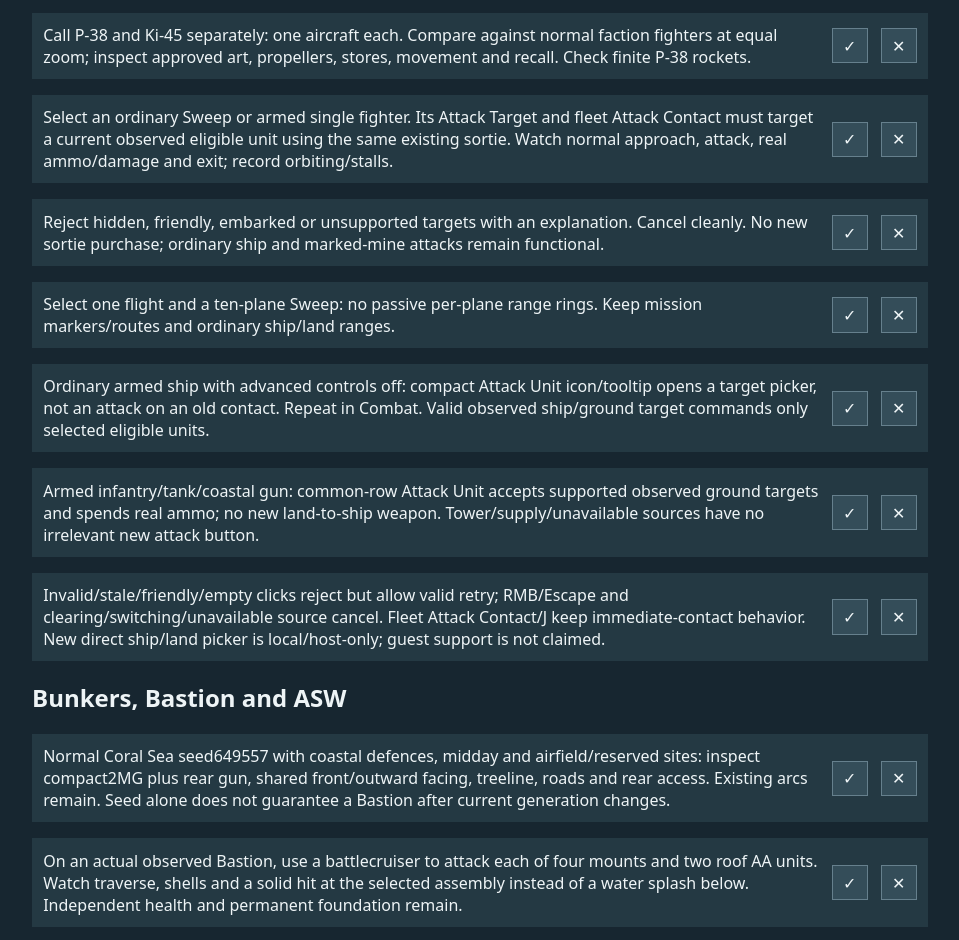
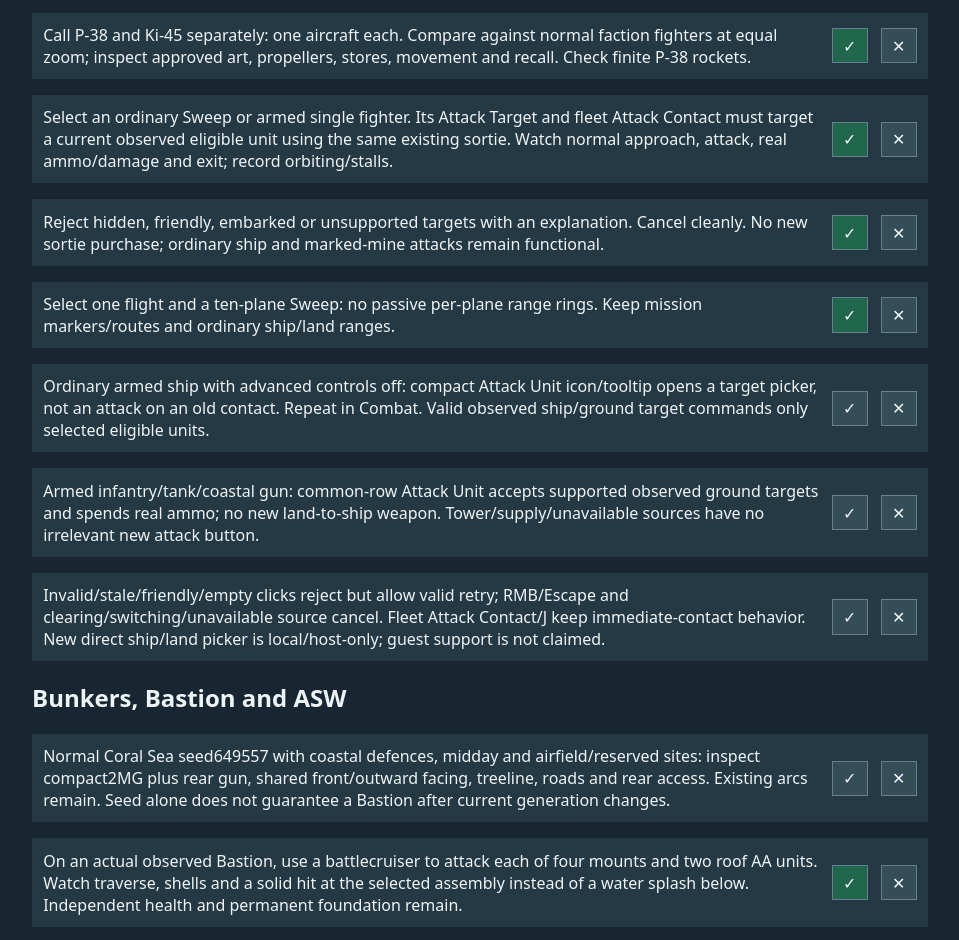
Before and after one commit to Irontaxi/sea-of-steel-qa, a plain HTML site: page local/local-cl3262.html in a window 1280 px wide. Shown: the part 3500-4440 px from the top of the page, without its empty margins (160-1119 px from the left). Drawn offline with Linux system fonts and the light colour scheme.

Commit message:
Merge six explicit local CL3262 human passes

```diff
--- a/local/local-cl3262.html
+++ b/local/local-cl3262.html
@@ -49,16 +49,16 @@ button[aria-pressed=true][data-result="✕"] {background:#873a39}
 <ul><li data-id="local3262-25"><span>Buy normal supply-aircraft support once; inspect C60/Ki56, propellers, bundle/canopy and Supply drop label. Paratroopers retain their own identity. No duplicate cost or delivery.</span><button data-result="✓" aria-label="Pass local3262-25" aria-pressed="false">✓</button><button data-result="✕" aria-label="Fail local3262-25" aria-pressed="false">✕</button></li></ul>
 <ul><li data-id="local3262-26"><span>Save before touchdown, fully relaunch/load: exactly one bundle lands. A visible crate remains while stocked, serves gradually from finite40 stock, then exhausts/cleans up. Save partly consumed and reload: same location/remaining stock, no second grant or duplicate crate.</span><button data-result="✓" aria-label="Pass local3262-26" aria-pressed="false">✓</button><button data-result="✕" aria-label="Fail local3262-26" aria-pressed="false">✕</button></li></ul>
 <h2>Aircraft and direct attacks</h2>
-<ul><li data-id="local3262-27"><span>Call P-38 and Ki-45 separately: one aircraft each. Compare against normal faction fighters at equal zoom; inspect approved art, propellers, stores, movement and recall. Check finite P-38 rockets.</span><button data-result="✓" aria-label="Pass local3262-27" aria-pressed="false">✓</button><button data-result="✕" aria-label="Fail local3262-27" aria-pressed="false">✕</button></li></ul>
-<ul><li data-id="local3262-28"><span>Select an ordinary Sweep or armed single fighter. Its Attack Target and fleet Attack Contact must target a current observed eligible unit using the same existing sortie. Watch normal approach, attack, real ammo/damage and exit; record orbiting/stalls.</span><button data-result="✓" aria-label="Pass local3262-28" aria-pressed="false">✓</button><button data-result="✕" aria-label="Fail local3262-28" aria-pressed="false">✕</button></li></ul>
-<ul><li data-id="local3262-29"><span>Reject hidden, friendly, embarked or unsupported targets with an explanation. Cancel cleanly. No new sortie purchase; ordinary ship and marked-mine attacks remain functional.</span><button data-result="✓" aria-label="Pass local3262-29" aria-pressed="false">✓</button><button data-result="✕" aria-label="Fail local3262-29" aria-pressed="false">✕</button></li></ul>
-<ul><li data-id="local3262-30"><span>Select one flight and a ten-plane Sweep: no passive per-plane range rings. Keep mission markers/routes and ordinary ship/land ranges.</span><button data-result="✓" aria-label="Pass local3262-30" aria-pressed="false">✓</button><button data-result="✕" aria-label="Fail local3262-30" aria-pressed="false">✕</button></li></ul>
+<ul><li data-id="local3262-27" data-initial-result="✓"><span>Call P-38 and Ki-45 separately: one aircraft each. Compare against normal faction fighters at equal zoom; inspect approved art, propellers, stores, movement and recall. Check finite P-38 rockets.</span><button data-result="✓" aria-label="Pass local3262-27" aria-pressed="true">✓</button><button data-result="✕" aria-label="Fail local3262-27" aria-pressed="false">✕</button></li></ul>
+<ul><li data-id="local3262-28" data-initial-result="✓"><span>Select an ordinary Sweep or armed single fighter. Its Attack Target and fleet Attack Contact must target a current observed eligible unit using the same existing sortie. Watch normal approach, attack, real ammo/damage and exit; record orbiting/stalls.</span><button data-result="✓" aria-label="Pass local3262-28" aria-pressed="true">✓</button><button data-result="✕" aria-label="Fail local3262-28" aria-pressed="false">✕</button></li></ul>
+<ul><li data-id="local3262-29" data-initial-result="✓"><span>Reject hidden, friendly, embarked or unsupported targets with an explanation. Cancel cleanly. No new sortie purchase; ordinary ship and marked-mine attacks remain functional.</span><button data-result="✓" aria-label="Pass local3262-29" aria-pressed="true">✓</button><button data-result="✕" aria-label="Fail local3262-29" aria-pressed="false">✕</button></li></ul>
+<ul><li data-id="local3262-30" data-initial-result="✓"><span>Select one flight and a ten-plane Sweep: no passive per-plane range rings. Keep mission markers/routes and ordinary ship/land ranges.</span><button data-result="✓" aria-label="Pass local3262-30" aria-pressed="true">✓</button><button data-result="✕" aria-label="Fail local3262-30" aria-pressed="false">✕</button></li></ul>
 <ul><li data-id="local3262-31"><span>Ordinary armed ship with advanced controls off: compact Attack Unit icon/tooltip opens a target picker, not an attack on an old contact. Repeat in Combat. Valid observed ship/ground target commands only selected eligible units.</span><button data-result="✓" aria-label="Pass local3262-31" aria-pressed="false">✓</button><button data-result="✕" aria-label="Fail local3262-31" aria-pressed="false">✕</button></li></ul>
 <ul><li data-id="local3262-32"><span>Armed infantry/tank/coastal gun: common-row Attack Unit accepts supported observed ground targets and spends real ammo; no new land-to-ship weapon. Tower/supply/unavailable sources have no irrelevant new attack button.</span><button data-result="✓" aria-label="Pass local3262-32" aria-pressed="false">✓</button><button data-result="✕" aria-label="Fail local3262-32" aria-pressed="false">✕</button></li></ul>
 <ul><li data-id="local3262-33"><span>Invalid/stale/friendly/empty clicks reject but allow valid retry; RMB/Escape and clearing/switching/unavailable source cancel. Fleet Attack Contact/J keep immediate-contact behavior. New direct ship/land picker is local/host-only; guest support is not claimed.</span><button data-result="✓" aria-label="Pass local3262-33" aria-pressed="false">✓</button><button data-result="✕" aria-label="Fail local3262-33" aria-pressed="false">✕</button></li></ul>
 <h2>Bunkers, Bastion and ASW</h2>
 <ul><li data-id="local3262-34"><span>Normal Coral Sea seed649557 with coastal defences, midday and airfield/reserved sites: inspect compact2MG plus rear gun, shared front/outward facing, treeline, roads and rear access. Existing arcs remain. Seed alone does not guarantee a Bastion after current generation changes.</span><button data-result="✓" aria-label="Pass local3262-34" aria-pressed="false">✓</button><button data-result="✕" aria-label="Fail local3262-34" aria-pressed="false">✕</button></li></ul>
-<ul><li data-id="local3262-35"><span>On an actual observed Bastion, use a battlecruiser to attack each of four mounts and two roof AA units. Watch traverse, shells and a solid hit at the selected assembly instead of a water splash below. Independent health and permanent foundation remain.</span><button data-result="✓" aria-label="Pass local3262-35" aria-pressed="false">✓</button><button data-result="✕" aria-label="Fail local3262-35" aria-pressed="false">✕</button></li></ul>
+<ul><li data-id="local3262-35" data-initial-result="✓"><span>On an actual observed Bastion, use a battlecruiser to attack each of four mounts and two roof AA units. Watch traverse, shells and a solid hit at the selected assembly instead of a water splash below. Independent health and permanent foundation remain.</span><button data-result="✓" aria-label="Pass local3262-35" aria-pressed="true">✓</button><button data-result="✕" aria-label="Fail local3262-35" aria-pressed="false">✕</button></li></ul>
 <ul><li data-id="local3262-36"><span>Hold Fire, range, LOS, spotting, reload and ammo still restrict fire. Ordinary shore impacts scatter normally; genuine water misses retain water FX. Human reports Bastion fired fine with deadly range/lethality on Steam3243; no new balance adjustment or current-cut acceptance follows from that observation.</span><button data-result="✓" aria-label="Pass local3262-36" aria-pressed="false">✓</button><button data-result="✕" aria-label="Fail local3262-36" aria-pressed="false">✕</button></li></ul>
 <ul><li data-id="local3262-37"><span>Save a damaged/destroyed Bastion and fully relaunch/load: compare health, independent identities, disabled meshes and intact parts. Fixed in3261 with native disk/fresh-world checks; human visual acceptance remains open. Record state versus visuals separately.</span><button data-result="✓" aria-label="Pass local3262-37" aria-pressed="false">✓</button><button data-result="✕" aria-label="Fail local3262-37" aria-pressed="false">✕</button></li></ul>
 <ul><li data-id="local3262-38"><span>Depth-charge escort versus moving observed submarine: bounded lead corrections, stable committed course through/beyond aim, finite pattern and normal reload. It must not stop at aim or track an unseen live position.</span><button data-result="✓" aria-label="Pass local3262-38" aria-pressed="false">✓</button><button data-result="✕" aria-label="Fail local3262-38" aria-pressed="false">✕</button></li></ul>
@@ -68,7 +68,7 @@ button[aria-pressed=true][data-result="✕"] {background:#873a39}
 <ul><li data-id="local3262-41" data-initial-result="✕"><span>REPORTED FAILURE · An enemy frigate was already at the player spawn in LOCAL CL3262. Seed and save details are pending. Determine whether this is initial placement or arrival/timing before attributing a cause. On a normal operation, move/hold fire away from entry: an eligible existing enemy patrol may investigate and physically search without a free hull, extra budget or displacement of mandatory screens/convoy. Combat takes precedence. Save/reload during investigation: no duplicate dispatch. Automated reference seed1133 is eligibility-dependent.</span><button data-result="✓" aria-label="Pass local3262-41" aria-pressed="false">✓</button><button data-result="✕" aria-label="Fail local3262-41" aria-pressed="true">✕</button></li></ul>
 <ul><li data-id="local3262-42"><span>In a normal deployed offline operation select one friendly ship and optionally run console Sea.Duck.TestArrival for practice. This disables achievement credit. Select duck, RMB/Shift-RMB route, X stop; approved mesh/badge, pause and valid-water checks behave normally.</span><button data-result="✓" aria-label="Pass local3262-42" aria-pressed="false">✓</button><button data-result="✕" aria-label="Fail local3262-42" aria-pressed="false">✕</button></li></ul>
 <ul><li data-id="local3262-43"><span>Save/relaunch/load duck route once; no duplicate. Friendly collision is harmless; enemy collision/normal mine attack consumes it once with depth-charge-style FX. Save/reload after consumption: gone. Practice is not a Steam unlock test.</span><button data-result="✓" aria-label="Pass local3262-43" aria-pressed="false">✓</button><button data-result="✕" aria-label="Fail local3262-43" aria-pressed="false">✕</button></li></ul>
-<ul><li data-id="local3262-44"><span>In a career with earned access inspect approved US/JP super-battleship art against normal ships at gameplay zoom. Do not expect these campaign-only hulls in ordinary fleet setup or treat this as an availability unlock.</span><button data-result="✓" aria-label="Pass local3262-44" aria-pressed="false">✓</button><button data-result="✕" aria-label="Fail local3262-44" aria-pressed="false">✕</button></li></ul>
+<ul><li data-id="local3262-44" data-initial-result="✓"><span>In a career with earned access inspect approved US/JP super-battleship art against normal ships at gameplay zoom. Do not expect these campaign-only hulls in ordinary fleet setup or treat this as an availability unlock.</span><button data-result="✓" aria-label="Pass local3262-44" aria-pressed="true">✓</button><button data-result="✕" aria-label="Fail local3262-44" aria-pressed="false">✕</button></li></ul>
 <ul><li data-id="local3262-45"><span>Victory recovers80–90% of surviving wounded subject to small-count rounding, retaining remaining wounded/dead. Include ship, ground and nested passengers. Defeat grants no victory healing. Reload settled career/results: no repeated healing, people or replacements.</span><button data-result="✓" aria-label="Pass local3262-45" aria-pressed="false">✓</button><button data-result="✕" aria-label="Fail local3262-45" aria-pressed="false">✕</button></li></ul>
 <h2>Unresolved local checks</h2>
 <ul><li data-id="local3262-navigation"><span>Report slow or blocked formations and shoreline encounters with unit names, orders and geometry. The protected older stuck3 case remains unresolved; held navigation experiments are excluded.</span><button data-result="✓" aria-label="Pass local3262-navigation" aria-pressed="false">✓</button><button data-result="✕" aria-label="Fail local3262-navigation" aria-pressed="false">✕</button></li></ul>
```
